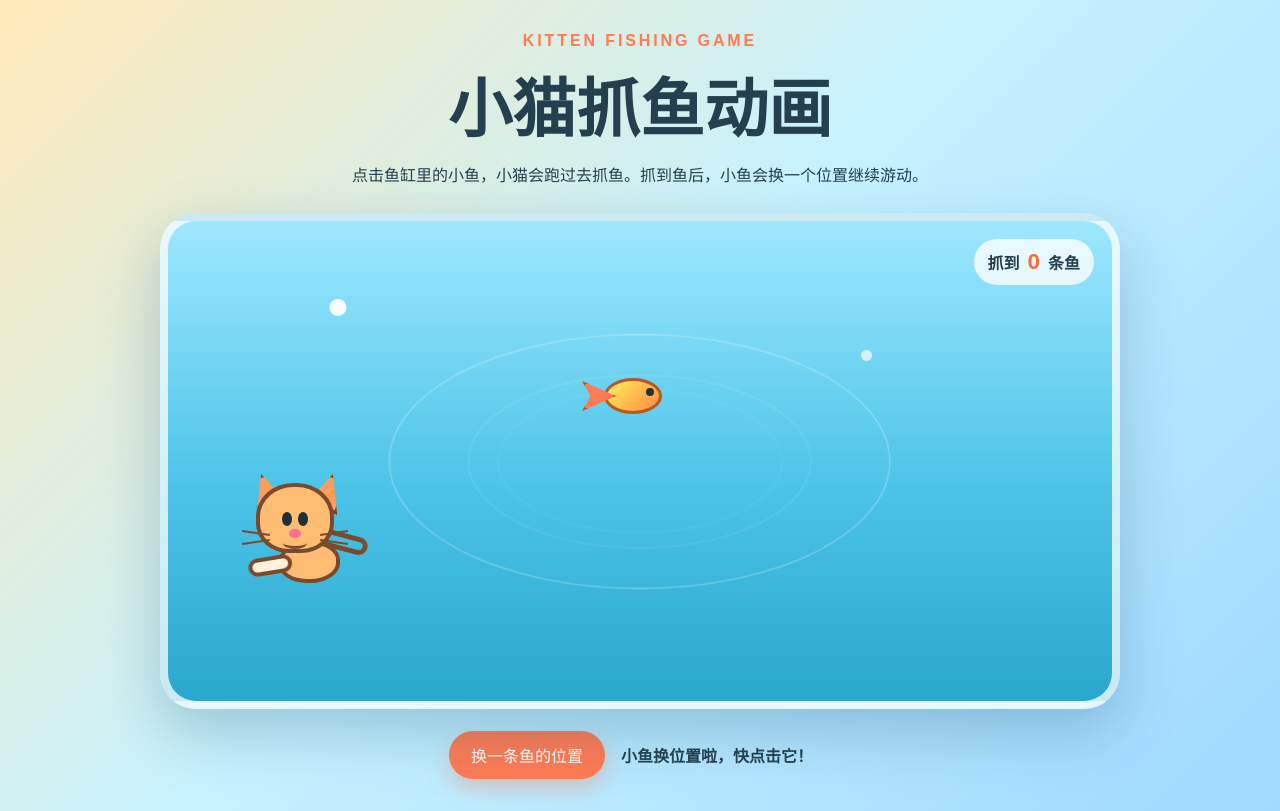
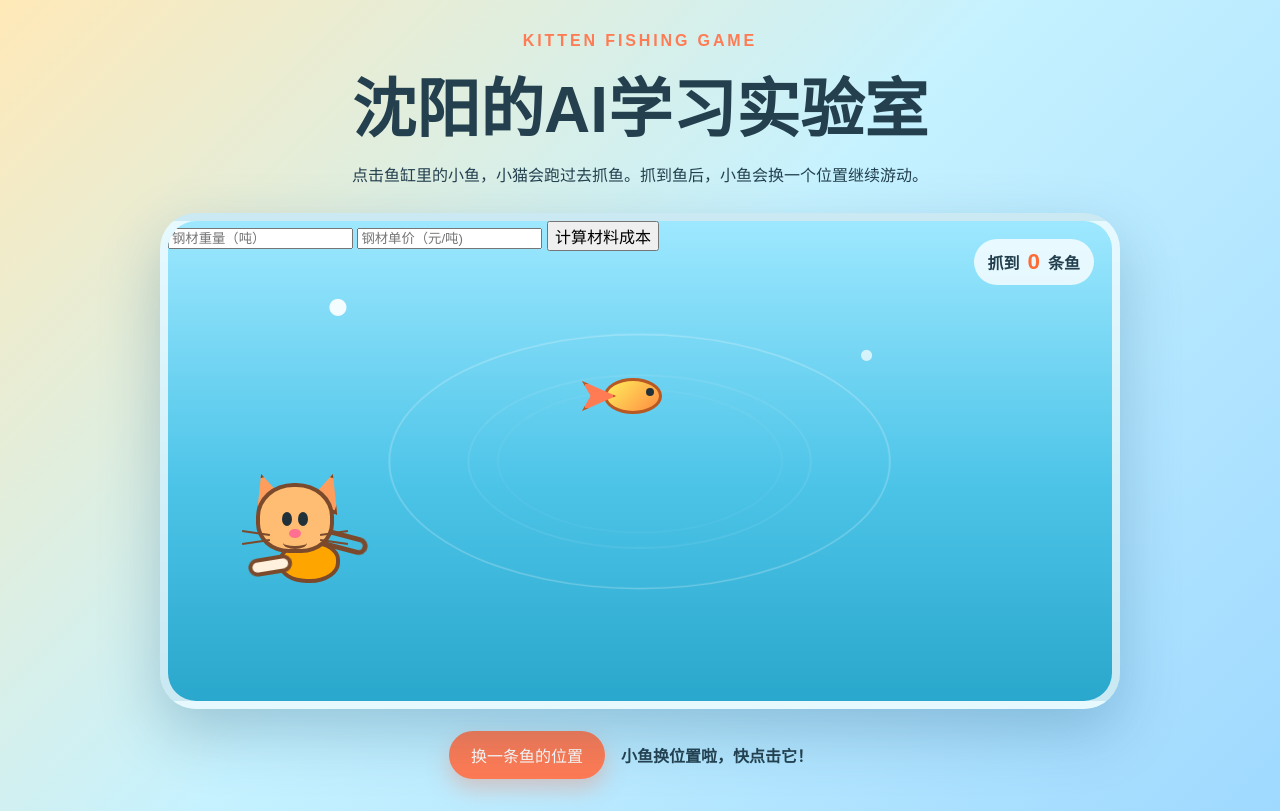
Before and after one commit to zhangnuoya903-web/my-first-ai-project, a plain HTML site: page index.html in a window 1280 px wide. Drawn offline with Linux system fonts and the light colour scheme.

```diff
--- a/index.html
+++ b/index.html
@@ -3,14 +3,14 @@
 <head>
   <meta charset="UTF-8" />
   <meta name="viewport" content="width=device-width, initial-scale=1.0" />
-  <title>小猫抓鱼动画</title>
+  <title>沈阳的第一个AI网页</title>
   <link rel="stylesheet" href="styles.css" />
 </head>
 <body>
   <main class="app">
     <section class="hero">
       <p class="eyebrow">Kitten Fishing Game</p>
-      <h1>小猫抓鱼动画</h1>
+      <h1>沈阳的AI学习实验室</h1>
       <p class="description">点击鱼缸里的小鱼，小猫会跑过去抓鱼。抓到鱼后，小鱼会换一个位置继续游动。</p>
     </section>
 
@@ -33,6 +33,13 @@
         <div class="cat-tail"></div>
         <div class="cat-paw"></div>
       </div>
+     <input id="number1" placeholder="钢材重量（吨）">
+
+<input id="number2" placeholder="钢材单价（元/吨)">
+
+<button id="myButton">
+  计算材料成本
+</button>
 
       <button class="fish" id="fish" type="button" aria-label="点击让小猫抓这条鱼">
         <span class="fish-body"></span>
--- a/script.js
+++ b/script.js
@@ -44,7 +44,7 @@
   cat.classList.add('running');
   cat.style.setProperty('--cat-x', `${Math.max(12, targetX)}px`);
   cat.style.setProperty('--cat-y', `${Math.max(12, targetY)}px`);
-  message.textContent = '小猫出发抓鱼！';
+  message.textContent = '沈阳的AI小猫开始工作！';
 
   window.setTimeout(() => {
     cat.classList.remove('running');
@@ -67,3 +67,16 @@
 randomFishButton.addEventListener('click', placeFishRandomly);
 window.addEventListener('load', placeFishRandomly);
 window.addEventListener('resize', placeFishRandomly);
+ const button = document.getElementById('myButton');
+
+button.addEventListener('click', () => {
+
+  const steelWeight = document.getElementById('steelWeight').value;
+
+  const steelPrice = document.getElementById('steelPrice').value;
+
+  const cost = steelWeight * steelPrice;
+
+  message.textContent = '材料成本：' + cost + ' 元';
+
+});
--- a/styles.css
+++ b/styles.css
@@ -84,7 +84,7 @@
   top: var(--cat-y);
   width: 130px;
   height: 120px;
-  transition: left 900ms cubic-bezier(.2,.9,.2,1), top 900ms cubic-bezier(.2,.9,.2,1), transform 240ms ease;
+  transition: left 300ms cubic-bezier(.2,.9,.2,1), top 900ms cubic-bezier(.2,.9,.2,1), transform 240ms ease;
   transform-origin: center bottom;
   z-index: 2;
 }
@@ -177,7 +177,7 @@
   width: 62px;
   height: 42px;
   border-radius: 50% 44% 48% 46%;
-  background: #ffbd73;
+  background: orange;
   border: 4px solid #7b4a2c;
 }
 
```
